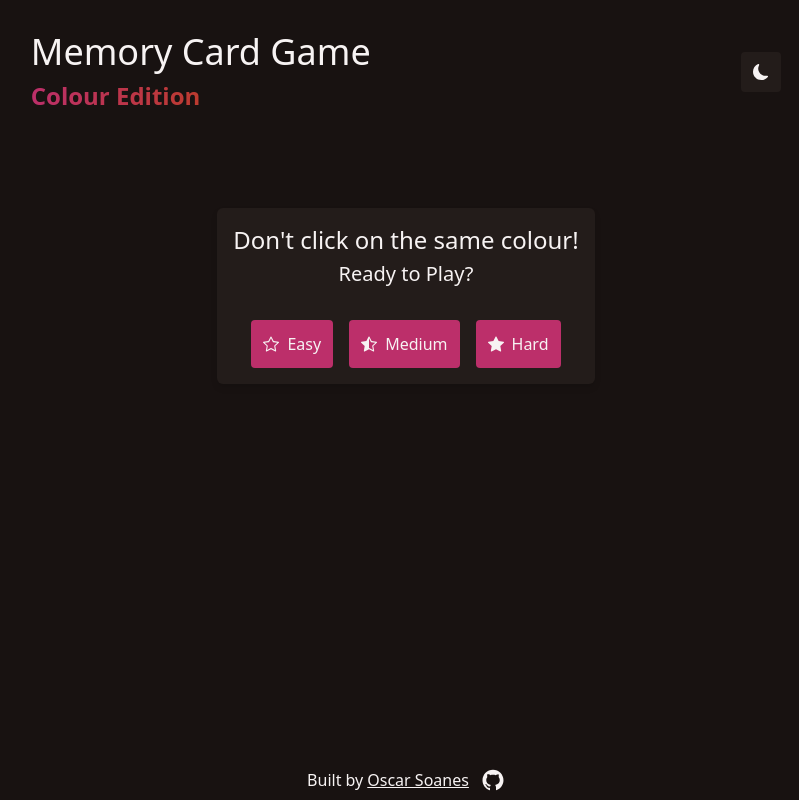
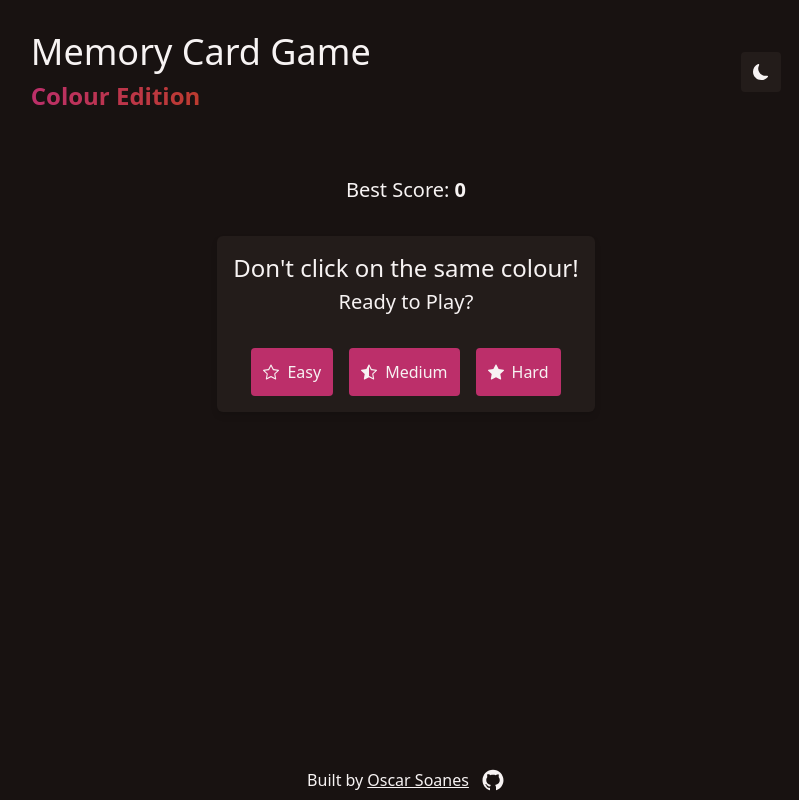
Before and after one commit to OscarSoanes/memory-card, a React (Create React App) app: page / in a window 1280 px wide. Shown: the whole page, without its empty margins (234-1033 px from the left). Built offline with nearby package versions, Linux system fonts and the light colour scheme.

Commit message:
Made it so the Best score is always visible

```diff
--- a/src/components/Main.jsx
+++ b/src/components/Main.jsx
@@ -71,14 +71,13 @@ export function Main() {
 
   return (
     <main>
+      <div className='flex justify-evenly gap-4 text-center mb-4'>
+        {colours && <Scoreboard message='Current' value={score} />}
+        <Scoreboard message='Best' value={bestScore} />
+      </div>
+
       {!difficulty && <StartMenu changeDifficulty={changeDifficulty} />}
 
-      {colours && (
-        <div className='flex justify-evenly gap-4 text-center'>
-          <Scoreboard message='Current' value={score} />
-          <Scoreboard message='Best' value={bestScore} />
-        </div>
-      )}
       {colours && !gameLost && !gameWon && (
         <Game
           colours={colours}
```
